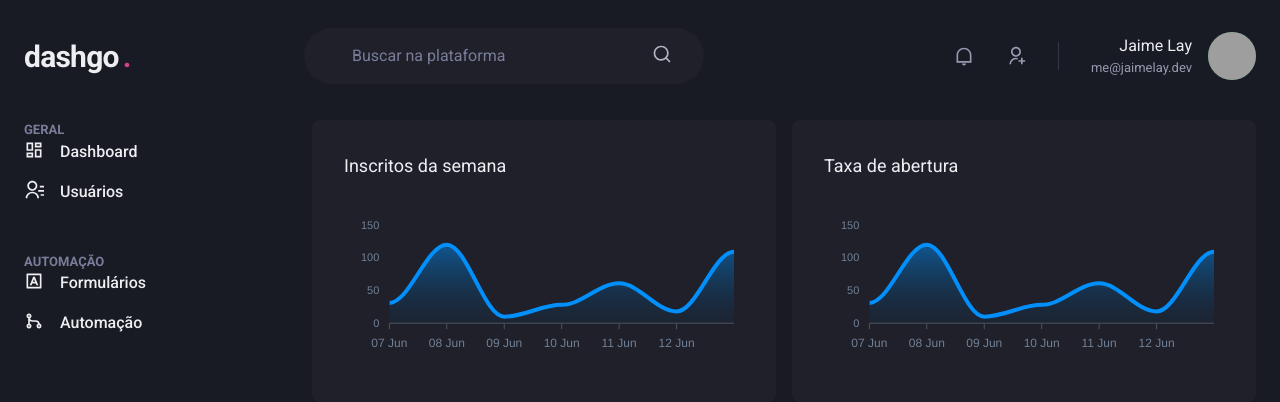
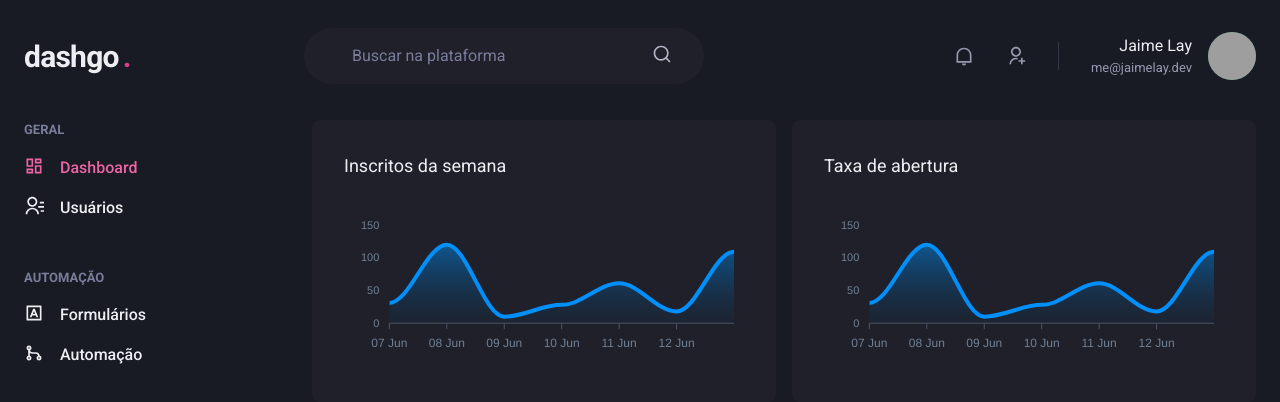
Before and after one commit to Uvacoder/dashboardgo, a Next.js app: page /dashboard in a window 1280 px wide. Shown: the top 402 px of the page. Built offline with nearby package versions, Linux system fonts and the light colour scheme; grey boxes are pictures that could not be loaded.

Commit message:
fluxo de navegaçao

```diff
--- /dev/null
+++ b/src/components/ActiveLink.tsx
@@ -0,0 +1,36 @@
+import Link, { LinkProps } from "next/link";
+import { useRouter } from "next/router";
+import { cloneElement, ReactElement } from "react";
+
+interface ActiveLinkProps extends LinkProps {
+    children: ReactElement;
+    shouldMatchExactHref?: boolean;
+}
+
+export function ActiveLink({
+    children,
+    shouldMatchExactHref = false,
+    ...rest
+}: ActiveLinkProps) {
+    const { asPath } = useRouter();
+
+    let isActive = false;
+
+    if (shouldMatchExactHref && (asPath === rest.href || asPath === rest.as)) {
+        isActive = true;
+    }
+
+    if (!shouldMatchExactHref &&
+        (asPath.startsWith(String(rest.href)) ||
+        asPath.startsWith(String(rest.as)))) {
+            isActive = true;
+    }
+
+    return (
+        <Link {...rest}>
+            {cloneElement(children, {
+                color: isActive ? 'pink.400' : 'gray.50'
+            })}
+        </Link>
+    );
+}
--- a/src/components/Sidebar/NavLink.tsx
+++ b/src/components/Sidebar/NavLink.tsx
@@ -1,16 +1,20 @@
 import { ElementType } from 'react';
-import { Link, Icon, Text, LinkProps as ChakraLinkProps } from '@chakra-ui/react';
+import { Link as ChakraLink, Icon, Text, LinkProps as ChakraLinkProps } from '@chakra-ui/react';
+import { ActiveLink } from '../ActiveLink';
 
 interface NavLinkProps extends ChakraLinkProps {
     icon: ElementType;
     children: string;
+    href: string;
 }
 
-export function NavLink({ icon, children, ...rest }: NavLinkProps) {
+export function NavLink({ icon, children, href, ...rest }: NavLinkProps) {
     return (
-        <Link display="flex" align="center" {...rest}>
-            <Icon as={icon} fontSize="20" />
-            <Text ml="4" fontWeight="medium">{children}</Text>
-        </Link>
+        <ActiveLink href={href} passHref>
+            <ChakraLink display="flex" align="center" {...rest}>
+                <Icon as={icon} fontSize="20" />
+                <Text ml="4" fontWeight="medium">{children}</Text>
+            </ChakraLink>
+        </ActiveLink>
     );
 }
--- a/src/components/Sidebar/NavSection.tsx
+++ b/src/components/Sidebar/NavSection.tsx
@@ -9,8 +9,8 @@ interface NavSectionProps {
 export function NavSection({ title, children }: NavSectionProps) {
     return (
         <Box>
-            <Text fontWeight="bold" color="gray.400" fontSize="small">{title}</Text>
             <Stack spacing="4" mr="8" align="stretch">
+                <Text fontWeight="bold" color="gray.400" fontSize="small">{title}</Text>
                 {children}
             </Stack>
         </Box>
--- a/src/components/Sidebar/SidebarNav.tsx
+++ b/src/components/Sidebar/SidebarNav.tsx
@@ -8,13 +8,13 @@ export function SidebarNav() {
     return (
         <Stack spacing="12" align="flex-start">
             <NavSection title="GERAL">
-                <NavLink icon={RiDashboardLine}>Dashboard</NavLink>
-                <NavLink icon={RiContactsLine}>Usuários</NavLink>
+                <NavLink icon={RiDashboardLine} href="/dashboard">Dashboard</NavLink>
+                <NavLink icon={RiContactsLine} href="/users">Usuários</NavLink>
             </NavSection>
 
             <NavSection title="AUTOMAÇÃO">
-                <NavLink icon={RiInputMethodLine}>Formulários</NavLink>
-                <NavLink icon={RiGitMergeLine}>Automação</NavLink>
+                <NavLink icon={RiInputMethodLine} href="/forms">Formulários</NavLink>
+                <NavLink icon={RiGitMergeLine} href="/automation">Automação</NavLink>
             </NavSection>
         </Stack>
     );
--- a/src/pages/users/create.tsx
+++ b/src/pages/users/create.tsx
@@ -2,6 +2,7 @@ import { Box, Button, Divider, Flex, Heading, HStack, SimpleGrid, VStack } from
 import { Input } from '../../components/Form/Input';
 import { Header } from '../../components/Header';
 import { Sidebar } from '../../components/Sidebar';
+import Link from 'next/link';
 
 export default function CreateIser() {
     return (
@@ -30,7 +31,9 @@ export default function CreateIser() {
 
                     <Flex mt="8" justify="flex-end">
                         <HStack spacing="4">
-                            <Button colorScheme="whiteAlpha">Cancelar</Button>
+                            <Link href="/users" passHref>
+                                <Button as="a" colorScheme="whiteAlpha">Cancelar</Button>
+                            </Link>
                             <Button colorScheme="pink">Salvar</Button>
                         </HStack>
                     </Flex>
--- a/src/pages/users/index.tsx
+++ b/src/pages/users/index.tsx
@@ -3,6 +3,7 @@ import { RiAddLine, RiPencilLine } from 'react-icons/ri';
 import { Header } from '../../components/Header';
 import { Pagination } from '../../components/Pagination';
 import { Sidebar } from '../../components/Sidebar';
+import Link from 'next/link'
 
 export default function UserList() {
     const isWideVersion = useBreakpointValue({
@@ -21,6 +22,7 @@ export default function UserList() {
                     <Flex mb="8" justify="space-between" align="center">
                         <Heading size="lg" fontWeight="normal">Usuários</Heading>
 
+                        <Link href="/users/create" passHref>
                             <Button
                                 as="a"
                                 size="sm"
@@ -30,6 +32,7 @@ export default function UserList() {
                             >
                                 Criar novo
                             </Button>
+                        </Link>
                     </Flex>
 
                     <Table colorScheme="whiteAlpha">
```
Lines whose indentation alone changed are shown as unchanged.
